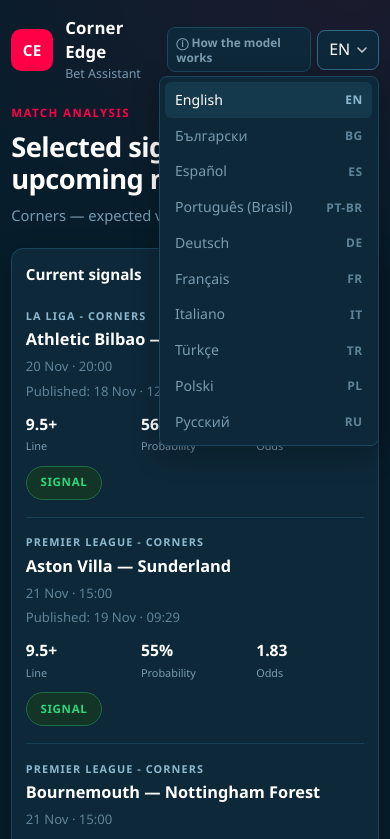
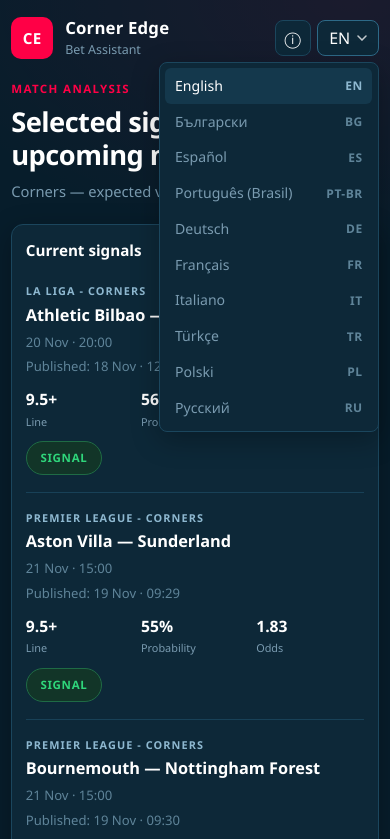
Before and after one commit to quietlogicapps/corner-edge, a plain HTML site: page index.html in a window 390 px wide. Both pictures are taken after a click on the button "EN". Shown: the top 839 px of the page. Drawn offline with Linux system fonts and the light colour scheme.

Commit message:
Refine model info button

```diff
--- a/app.js
+++ b/app.js
@@ -796,6 +796,26 @@
     return status || "—";
   }
 
+  function infoButtonLabel() {
+    const raw = t("infoButton");
+    if (!raw || raw === "infoButton") return "How the model works";
+    return String(raw).replace(/^ⓘ\s*/u, "").trim() || String(raw).trim();
+  }
+
+  function syncModelInfoLabels() {
+    const label = infoButtonLabel();
+    const btn = document.getElementById("model-info-btn");
+    const tip = document.getElementById("model-info-tooltip");
+    if (btn) btn.setAttribute("aria-label", label);
+    if (tip) tip.textContent = label;
+
+    const closeX = document.getElementById("model-info-close-x");
+    if (closeX) {
+      const closeLabel = t("infoClose");
+      if (closeLabel && closeLabel !== "infoClose") closeX.setAttribute("aria-label", closeLabel);
+    }
+  }
+
   function applyI18n() {
     document.documentElement.lang = state.lang === "pt-BR" ? "pt-BR" : state.lang;
     document.querySelectorAll("[data-i18n]").forEach((el) => {
@@ -817,11 +837,7 @@
       });
     }
 
-    const closeX = document.getElementById("model-info-close-x");
-    if (closeX) {
-      const closeLabel = t("infoClose");
-      if (closeLabel && closeLabel !== "infoClose") closeX.setAttribute("aria-label", closeLabel);
-    }
+    syncModelInfoLabels();
   }
 
   function setupModelInfoModal() {
@@ -832,41 +848,44 @@
     const closeBtn = document.getElementById("model-info-close-btn");
     if (!btn || !modal || !dialog) return;
 
-    const isOpen = () => !modal.hidden;
+    const isOpen = () => !modal.hasAttribute("hidden");
 
     const open = () => {
-      modal.hidden = false;
+      modal.removeAttribute("hidden");
       document.body.classList.add("modal-open");
       btn.setAttribute("aria-expanded", "true");
-      const closeLabel = t("infoClose");
-      if (closeX && closeLabel && closeLabel !== "infoClose") {
-        closeX.setAttribute("aria-label", closeLabel);
-      }
+      syncModelInfoLabels();
       dialog.focus();
     };
 
     const close = () => {
       if (!isOpen()) return;
-      modal.hidden = true;
+      modal.setAttribute("hidden", "");
       document.body.classList.remove("modal-open");
       btn.setAttribute("aria-expanded", "false");
       btn.focus();
     };
 
     btn.addEventListener("click", (e) => {
+      e.preventDefault();
       e.stopPropagation();
-      if (isOpen()) close();
-      else open();
-    });
-
-    if (closeX) closeX.addEventListener("click", (e) => {
+      open();
+    });
+
+    if (closeX) {
+      closeX.addEventListener("click", (e) => {
+        e.preventDefault();
         e.stopPropagation();
         close();
       });
-    if (closeBtn) closeBtn.addEventListener("click", (e) => {
+    }
+    if (closeBtn) {
+      closeBtn.addEventListener("click", (e) => {
+        e.preventDefault();
         e.stopPropagation();
         close();
       });
+    }
 
     modal.addEventListener("click", (e) => {
       if (e.target === modal) close();
--- a/index.html
+++ b/index.html
@@ -26,14 +26,20 @@
         </span>
       </a>
       <div class="header-actions">
+        <div class="info-btn-wrap">
           <button
             type="button"
             class="info-btn"
             id="model-info-btn"
-          data-i18n="infoButton"
             aria-haspopup="dialog"
             aria-controls="model-info-modal"
-        >ⓘ How the model works</button>
+            aria-describedby="model-info-tooltip"
+            aria-label="How the model works"
+          >
+            <span class="info-btn-icon" aria-hidden="true">ⓘ</span>
+          </button>
+          <span class="info-tooltip" id="model-info-tooltip" role="tooltip">How the model works</span>
+        </div>
         <div class="lang-wrap">
           <button type="button" class="lang-btn" id="lang-btn" aria-haspopup="listbox" aria-expanded="false">
             <span id="lang-label">EN</span>
--- a/style.css
+++ b/style.css
@@ -112,15 +112,18 @@ button {
 
 .header-actions {
   display: flex;
+  flex-direction: row;
+  flex-wrap: nowrap;
   align-items: center;
   justify-content: flex-end;
   gap: 0.5rem;
-  flex-shrink: 1;
+  flex-shrink: 0;
   min-width: 0;
   max-width: 100%;
 }
 
-.lang-wrap {
+.lang-wrap,
+.info-btn-wrap {
   position: relative;
   flex-shrink: 0;
 }
@@ -129,36 +132,74 @@ button {
 .info-btn {
   display: inline-flex;
   align-items: center;
+  justify-content: center;
   gap: 0.4rem;
+  min-height: 2.35rem;
   padding: 0.45rem 0.7rem;
   border-radius: 8px;
   border: 1px solid var(--border);
   background: var(--panel);
   color: var(--text);
+  font: inherit;
+  line-height: 1;
   cursor: pointer;
+  appearance: none;
+  -webkit-appearance: none;
 }
 
 .info-btn {
-  color: var(--muted);
-  font-size: 0.82rem;
-  font-weight: 600;
-  line-height: 1.25;
-  max-width: min(16rem, calc(100vw - 8.5rem));
-  white-space: nowrap;
-  overflow: hidden;
-  text-overflow: ellipsis;
+  width: 2.35rem;
+  min-width: 2.35rem;
+  padding: 0;
+  position: relative;
+  z-index: 1;
+}
+
+.info-btn-icon {
+  font-size: 1rem;
+  line-height: 1;
+  pointer-events: none;
+  user-select: none;
 }
 
 .info-btn:hover,
-.info-btn:focus-visible {
+.info-btn:focus-visible,
+.lang-btn:hover,
+.lang-btn[aria-expanded="true"] {
   border-color: #2d6a88;
-  color: var(--text);
   outline: none;
 }
 
-.lang-btn:hover,
-.lang-btn[aria-expanded="true"] {
-  border-color: #2d6a88;
+.info-tooltip {
+  position: absolute;
+  right: 0;
+  top: calc(100% + 8px);
+  z-index: 25;
+  max-width: min(16rem, calc(100vw - 2rem));
+  padding: 0.4rem 0.55rem;
+  border-radius: 8px;
+  border: 1px solid var(--border);
+  background: var(--panel);
+  box-shadow: var(--shadow);
+  color: var(--text);
+  font-size: 0.78rem;
+  font-weight: 600;
+  line-height: 1.3;
+  white-space: nowrap;
+  opacity: 0;
+  visibility: hidden;
+  pointer-events: none;
+  transform: translateY(-2px);
+  transition: opacity 0.12s ease, transform 0.12s ease, visibility 0.12s ease;
+}
+
+@media (hover: hover) and (pointer: fine) {
+  .info-btn-wrap:hover .info-tooltip,
+  .info-btn:focus-visible + .info-tooltip {
+    opacity: 1;
+    visibility: visible;
+    transform: translateY(0);
+  }
 }
 
 .lang-chevron {
@@ -1140,14 +1181,17 @@ body.modal-open {
 
   .header-actions {
     gap: 0.4rem;
+    flex-wrap: nowrap;
+  }
+
+  .info-btn,
+  .lang-btn {
+    min-height: 2.25rem;
   }
 
   .info-btn {
-    font-size: 0.74rem;
-    padding: 0.42rem 0.55rem;
-    max-width: min(11.5rem, calc(100vw - 7.75rem));
-    white-space: normal;
-    text-align: left;
+    width: 2.25rem;
+    min-width: 2.25rem;
   }
 
   .brand-name {
```
Lines whose indentation alone changed are shown as unchanged.
